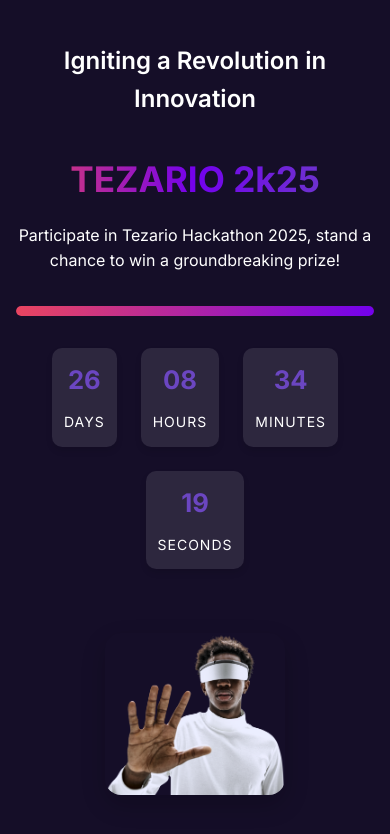
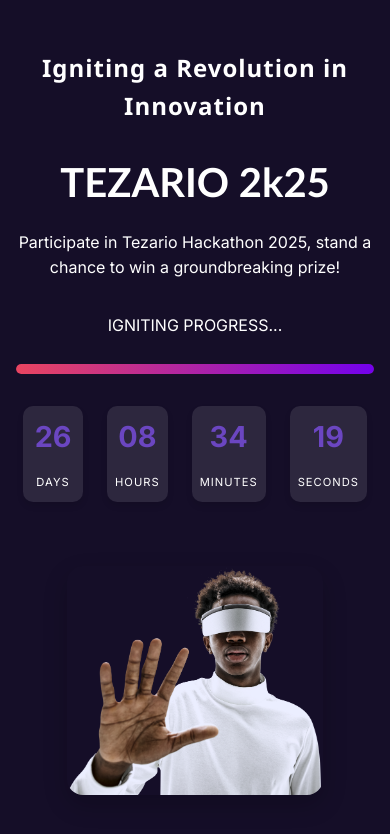
Before and after one commit to HarishVishnu27/Landing-Page, a plain HTML site: page index.html in a window 390 px wide. Drawn offline with Linux system fonts and the light colour scheme.

Commit message:
Update index.html

```diff
--- a/index.html
+++ b/index.html
@@ -1,9 +1,10 @@
 <!DOCTYPE html>
 <html lang="en">
+
 <head>
   <meta charset="UTF-8">
   <meta name="viewport" content="width=device-width, initial-scale=1.0">
-  <title>Tezario 2k25 Hackathon</title>
+  <title>Tezario 2025 Hackathon</title>
   <link href="https://fonts.googleapis.com/css2?family=Inter:wght@300;400;600;700&display=swap" rel="stylesheet">
   <style>
     * {
@@ -15,49 +16,60 @@
     body {
       font-family: 'Inter', sans-serif;
       background: #150e28;
-      color: #fff;
+      color: #ffffff;
       line-height: 1.6;
-      height: 100vh;
+      overflow-x: hidden;
+    }
+
+    .container {
+      max-width: 1200px;
+      margin: 0 auto;
+      padding: 2rem;
+      min-height: 100vh;
       display: flex;
       flex-direction: column;
       justify-content: center;
-      align-items: center;
-    }
-
-    .container {
-      width: 100%;
-      padding: 2rem;
-      display: flex;
-      flex-direction: column;
-      align-items: center;
-      text-align: center;
     }
 
     .top-heading {
+      text-align: center;
       font-size: 2rem;
       font-weight: 600;
-      margin-bottom: 2rem;
+      color: #ffffff;
+      margin-bottom: 3rem;
+      letter-spacing: 1px;
+      font-family: 'Segoe UI', Tahoma, Geneva, Verdana, sans-serif;
     }
 
     .main-content {
       display: flex;
-      flex-direction: column;
       align-items: center;
       gap: 2rem;
+      flex-wrap: wrap;
+    }
+
+    .left-section {
+      flex: 1;
+      min-width: 300px;
+      color: white;
     }
 
     .left-section h1 {
-      font-size: 3rem;
+      font-size: 4rem;
       font-weight: 700;
-      background: linear-gradient(to right, #e94560, #7301ed, #6b46c1);
+      color: #ffffff;
+      margin-bottom: 1rem;
+      background: white;
       -webkit-background-clip: text;
       -webkit-text-fill-color: transparent;
-      margin-bottom: 1rem;
+      font-family: 'Trebuchet MS', 'Lucida Sans Unicode', 'Lucida Grande',
+        'Lucida Sans', Arial, sans-serif;
     }
 
     .left-section p {
       font-size: 1.25rem;
-      max-width: 600px;
+      color: #ffffff;
+      max-width: 35rem;
       margin-bottom: 2rem;
     }
 
@@ -84,35 +96,35 @@
     }
 
     @keyframes loading {
-      0% {
-        left: -100%;
-      }
-      100% {
-        left: 100%;
-      }
+      0% { left: -100%; }
+      100% { left: 100%; }
     }
 
     @keyframes glow {
       0% {
-        box-shadow: 0 0 10px rgba(233, 69, 96, 0.8), 0 0 15px rgba(115, 1, 237, 0.8);
+        box-shadow: 0 0 10px rgba(233, 69, 96, 0.8),
+          0 0 15px rgba(115, 1, 237, 0.8);
       }
       50% {
-        box-shadow: 0 0 20px rgba(233, 69, 96, 1), 0 0 25px rgba(115, 1, 237, 1);
+        box-shadow: 0 0 20px rgba(233, 69, 96, 1),
+          0 0 25px rgba(115, 1, 237, 1);
       }
       100% {
-        box-shadow: 0 0 10px rgba(233, 69, 96, 0.8), 0 0 15px rgba(115, 1, 237, 0.8);
+        box-shadow: 0 0 10px rgba(233, 69, 96, 0.8),
+          0 0 15px rgba(115, 1, 237, 0.8);
       }
     }
 
     .countdown {
       display: flex;
-      justify-content: center;
+      justify-content: start;
       gap: 1.5rem;
       margin-bottom: 2rem;
       flex-wrap: wrap;
     }
 
     .countdown .time {
+      text-align: center;
       background-color: rgba(255, 252, 253, 0.1);
       padding: 1rem;
       border-radius: 10px;
@@ -126,7 +138,7 @@
     }
 
     .countdown .time p {
-      font-size: 2rem;
+      font-size: 2.5rem;
       font-weight: 700;
       color: #6b46c1;
       margin-bottom: 0.5rem;
@@ -134,13 +146,21 @@
 
     .countdown .time span {
       font-size: 0.875rem;
+      color: #ffffff;
       text-transform: uppercase;
       letter-spacing: 1px;
     }
 
+    .right-section {
+      flex: 1;
+      display: flex;
+      justify-content: center;
+      min-width: 300px;
+    }
+
     .right-section img {
       width: 100%;
-      max-width: 280px;
+      max-width: 20rem;
       height: auto;
       border-radius: 1rem;
       box-shadow: 0 10px 25px rgba(0, 0, 0, 0.2);
@@ -152,48 +172,50 @@
       box-shadow: 0 15px 35px rgba(0, 0, 0, 0.3);
     }
 
-    @media (max-width: 768px) {
-      .container {
-        padding: 1.5rem;
+    /* Responsive Design Improvements */
+    @media (max-width: 1024px) {
+      .main-content {
+        flex-direction: column;
+        text-align: center;
+        gap: 2rem;
       }
 
-      .top-heading {
-        font-size: 1.75rem;
+      .left-section,
+      .right-section {
+        text-align: center;
+        width: 100%;
       }
 
       .left-section h1 {
-        font-size: 2.5rem;
+        font-size: 3rem;
       }
 
-      .left-section p {
-        font-size: 1.1rem;
-      }
-
-      .countdown .time {
-        min-width: 70px;
-        padding: 0.75rem;
-      }
-
-      .countdown .time p {
-        font-size: 1.8rem;
+      .countdown {
+        justify-content: center;
       }
 
       .right-section img {
-        max-width: 220px;
+        max-width: 18rem;
       }
     }
 
+    /* Specific Mobile Device Scaling */
     @media (max-width: 480px) {
+      body {
+        font-size: 16px; /* Base font size for scaling */
+      }
+
       .container {
         padding: 1rem;
       }
 
       .top-heading {
         font-size: 1.5rem;
+        margin-bottom: 1.5rem;
       }
 
       .left-section h1 {
-        font-size: 2.2rem;
+        font-size: 2.5rem;
       }
 
       .left-section p {
@@ -202,48 +224,86 @@
 
       .countdown .time {
         min-width: 60px;
-        padding: 0.75rem;
+        padding: 0.5rem;
       }
 
       .countdown .time p {
-        font-size: 1.6rem;
+        font-size: 1.8rem;
+      }
+
+      .countdown .time span {
+        font-size: 0.7rem;
       }
 
       .right-section img {
-        max-width: 180px;
+        max-width: 16rem;
+      }
+    }
+
+    /* Very Small Mobile Devices */
+    @media (max-width: 320px) {
+      .container {
+        padding: 0.5rem;
+      }
+
+      .top-heading {
+        font-size: 1.2rem;
+      }
+
+      .left-section h1 {
+        font-size: 2rem;
+      }
+
+      .countdown .time {
+        min-width: 50px;
+        padding: 0.3rem;
+      }
+
+      .countdown .time p {
+        font-size: 1.5rem;
       }
     }
   </style>
 </head>
+
 <body>
   <div class="container">
-    <div class="top-heading">Igniting a Revolution in Innovation</div>
+    <div class="top-heading">
+      Igniting a Revolution in Innovation
+    </div>
+
     <div class="main-content">
       <div class="left-section">
         <h1>TEZARIO 2k25</h1>
         <p>Participate in Tezario Hackathon 2025, stand a chance to win a groundbreaking prize!</p>
+
+        <div class="loading-container">
+          <div class="loading-text">IGNITING PROGRESS...</div><br>
+        </div>
         <div class="loading-bar-container">
           <div class="loading-bar"></div>
         </div>
+
         <div class="countdown">
           <div class="time">
-            <p>26</p>
+            <p>00</p>
             <span>Days</span>
           </div>
           <div class="time">
-            <p>03</p>
+            <p>00</p>
             <span>Hours</span>
           </div>
           <div class="time">
-            <p>12</p>
+            <p>00</p>
             <span>Minutes</span>
           </div>
           <div class="time">
-            <p>02</p>
+            <p>00</p>
             <span>Seconds</span>
           </div>
         </div>
       </div>
+
       <div class="right-section">
         <img src="man.png" alt="A man wearing VR goggles and touching a globe">
       </div>
@@ -251,6 +311,7 @@
   </div>
 
   <script>
+    // Countdown to 2025-02-21
     const targetDate = new Date("2025-02-21T00:00:00");
 
     function calculateTimeLeft() {
@@ -270,8 +331,10 @@
       }
     }
 
+    // Initialize and update countdown every second
     calculateTimeLeft();
     setInterval(calculateTimeLeft, 1000);
   </script>
 </body>
+
 </html>
```
